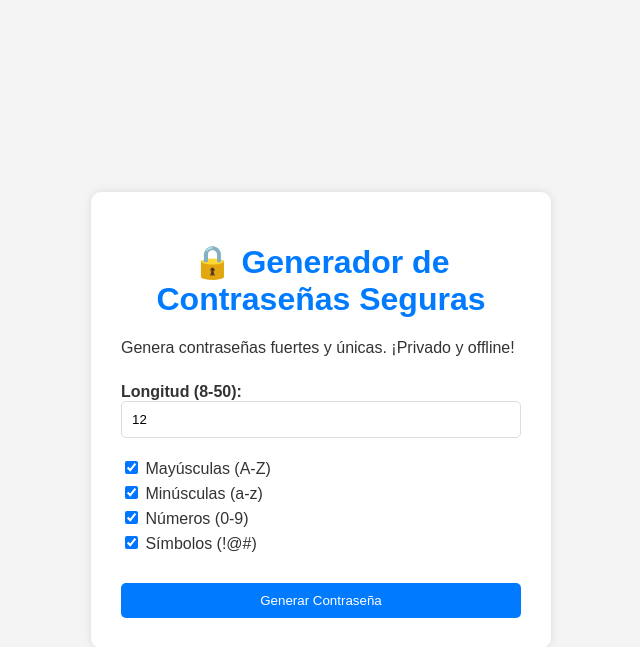
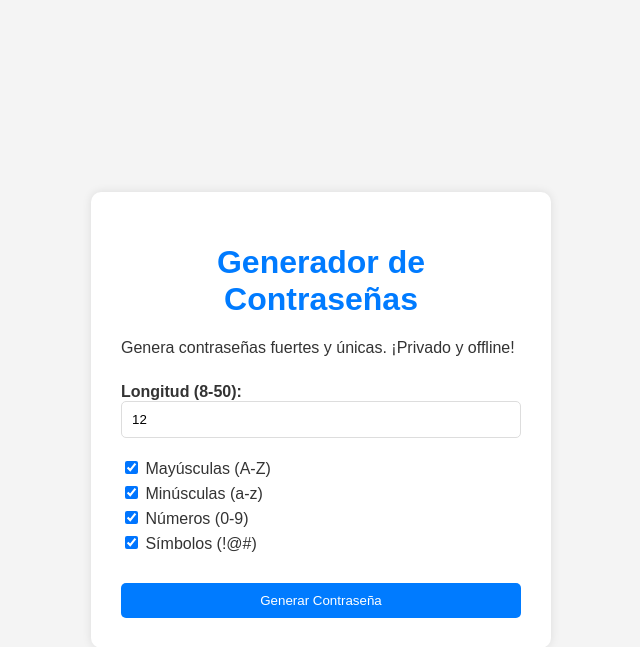
Before and after one commit to Zieragk/password-generator-app, a Flask app: page / in a window 1280 px wide. Shown: the top 647 px of the page, without its empty margins (319-959 px from the left). Run offline with Flask 3, Linux system fonts and the light colour scheme.

Commit message:
Actualizar index.html

```diff
--- a/templates/index.html
+++ b/templates/index.html
@@ -8,7 +8,7 @@
 </head>
 <body>
     <div class="container">
-        <h1>🔒 Generador de Contraseñas Seguras</h1>
+        <h1> Generador de Contraseñas </h1>
         <p>Genera contraseñas fuertes y únicas. ¡Privado y offline!</p>
 
         <form id="passwordForm">
```
